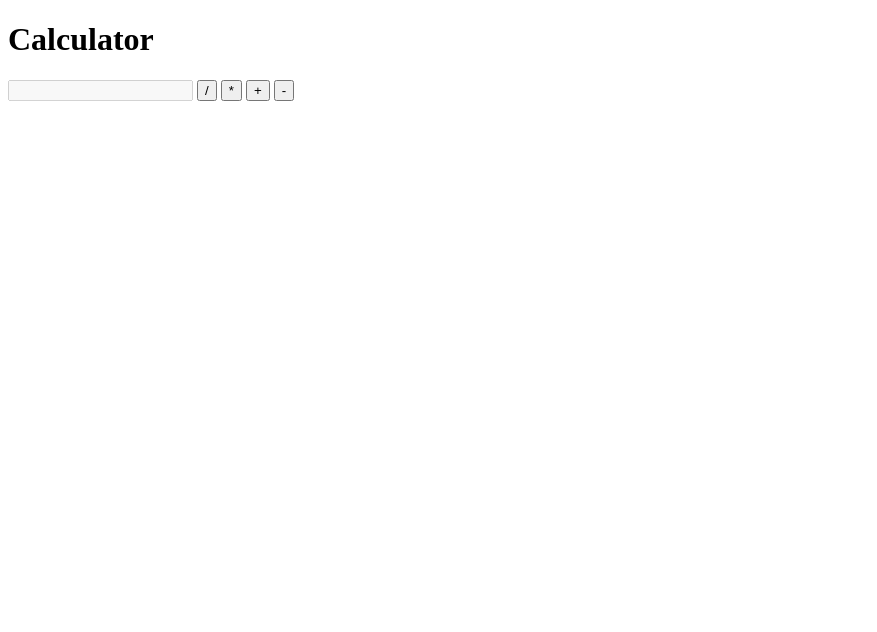
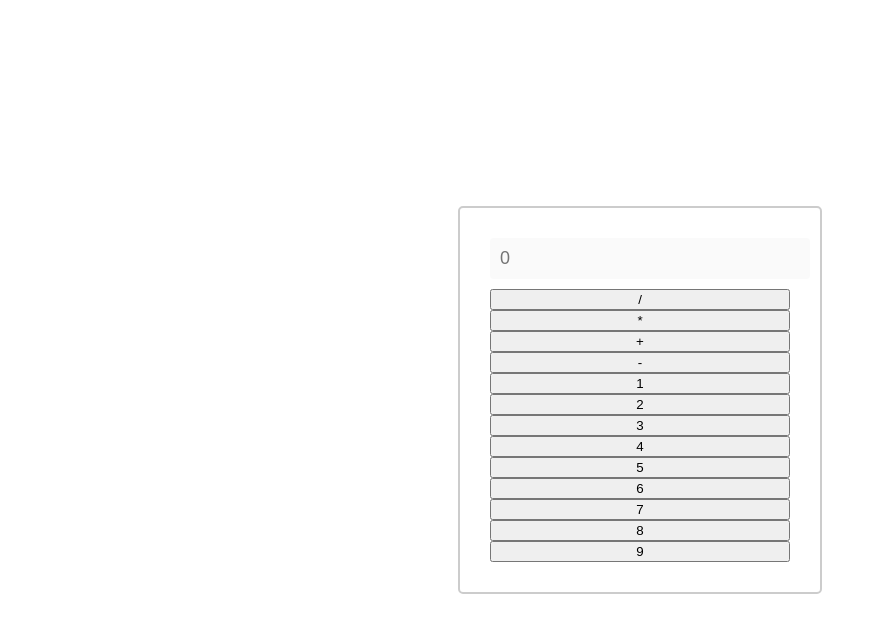
Before and after one commit to MihlaliCode/Calculator_Project, a plain HTML site: page index.html in a window 1280 px wide. Shown: the whole page, without its empty margins (0-877 px from the left). Drawn offline with Linux system fonts and the light colour scheme.

Commit message:
added more styling

```diff
--- a/css/styles.css
+++ b/css/styles.css
@@ -0,0 +1,34 @@
+body {
+  display: flex;
+  justify-content: center;
+  align-items: center;
+  padding: 0;
+  margin: 0;
+  min-height: 100vh;
+}
+
+.calculator {
+  border: 2px solid #ccc;
+  border-radius: 5px;
+  padding: 30px;
+  display: grid;
+  text-align: center;
+  width: 300px;
+}
+
+#display {
+  width: 100%;
+  padding: 10px;
+  margin-bottom: 10px;
+  font-size: 18px;
+  border: none;
+  border-radius: 4px;
+}
+
+.buttons {
+  width: 30%;
+  display: grid;
+  grid-template-rows: repeat(4, 100px);
+  grid-template-columns: repeat(3, 1fr);
+  gap: 10px;
+}
--- a/index.html
+++ b/index.html
@@ -8,15 +8,26 @@
     <title>Calculator</title>
   </head>
   <body>
-    <h1>Calculator</h1>
+    <div class="calculator">
+      <!-- Display -->
+      <input type="text" id="display" placeholder="0" disabled />
 
-    <div class="calculator">
-      <input type="text" id="display" disabled>
+      <!-- Operators -->
       <button class="operator">/</button>
       <button class="operator">*</button>
       <button class="operator">+</button>
       <button class="operator">-</button>
+
+      <!-- Numbers -->
+      <button class="number">1</button>
+      <button class="number">2</button>
+      <button class="number">3</button>
+      <button class="number">4</button>
+      <button class="number">5</button>
+      <button class="number">6</button>
+      <button class="number">7</button>
+      <button class="number">8</button>
+      <button class="number">9</button>
     </div>
-
   </body>
 </html>
```
